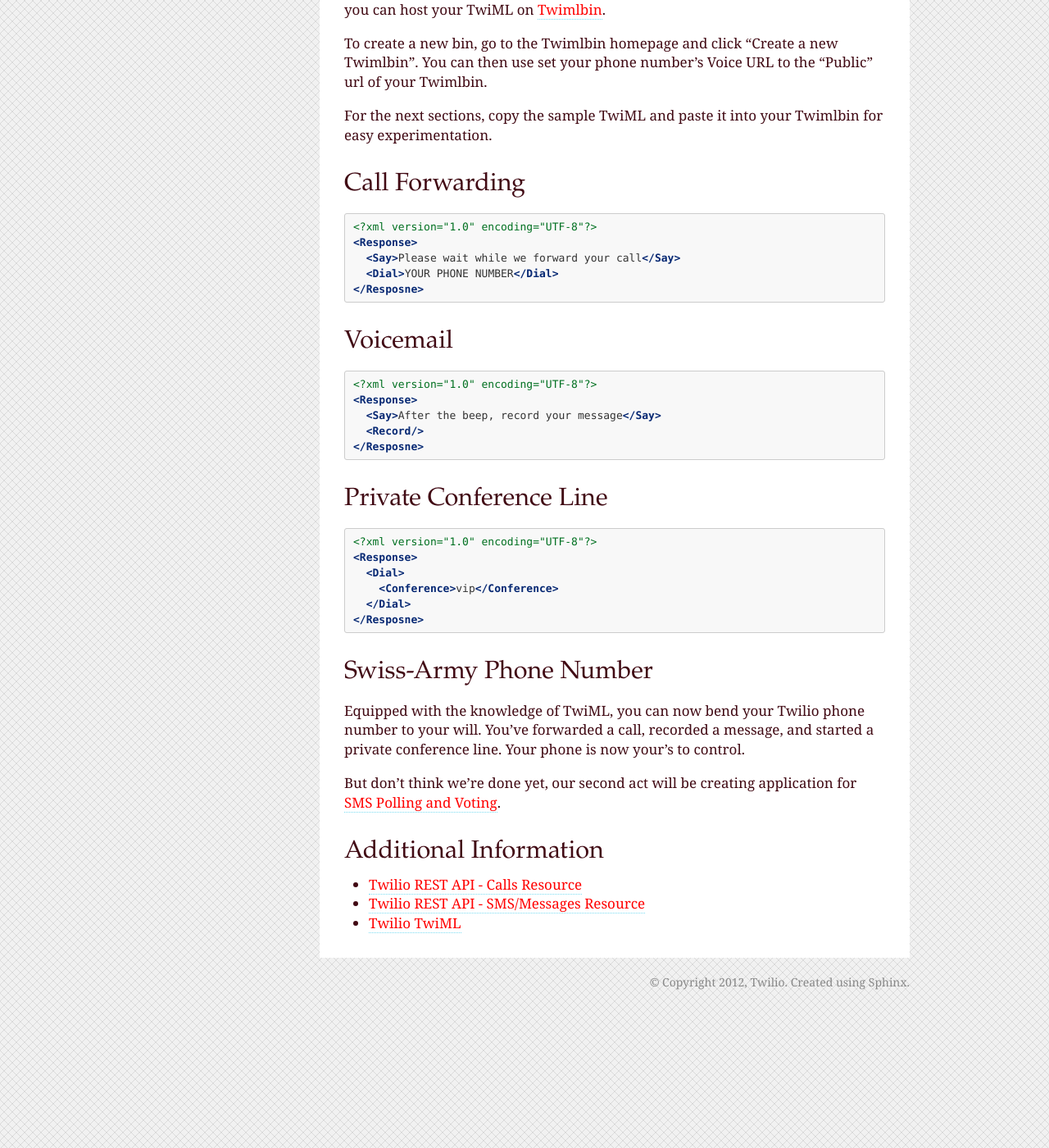
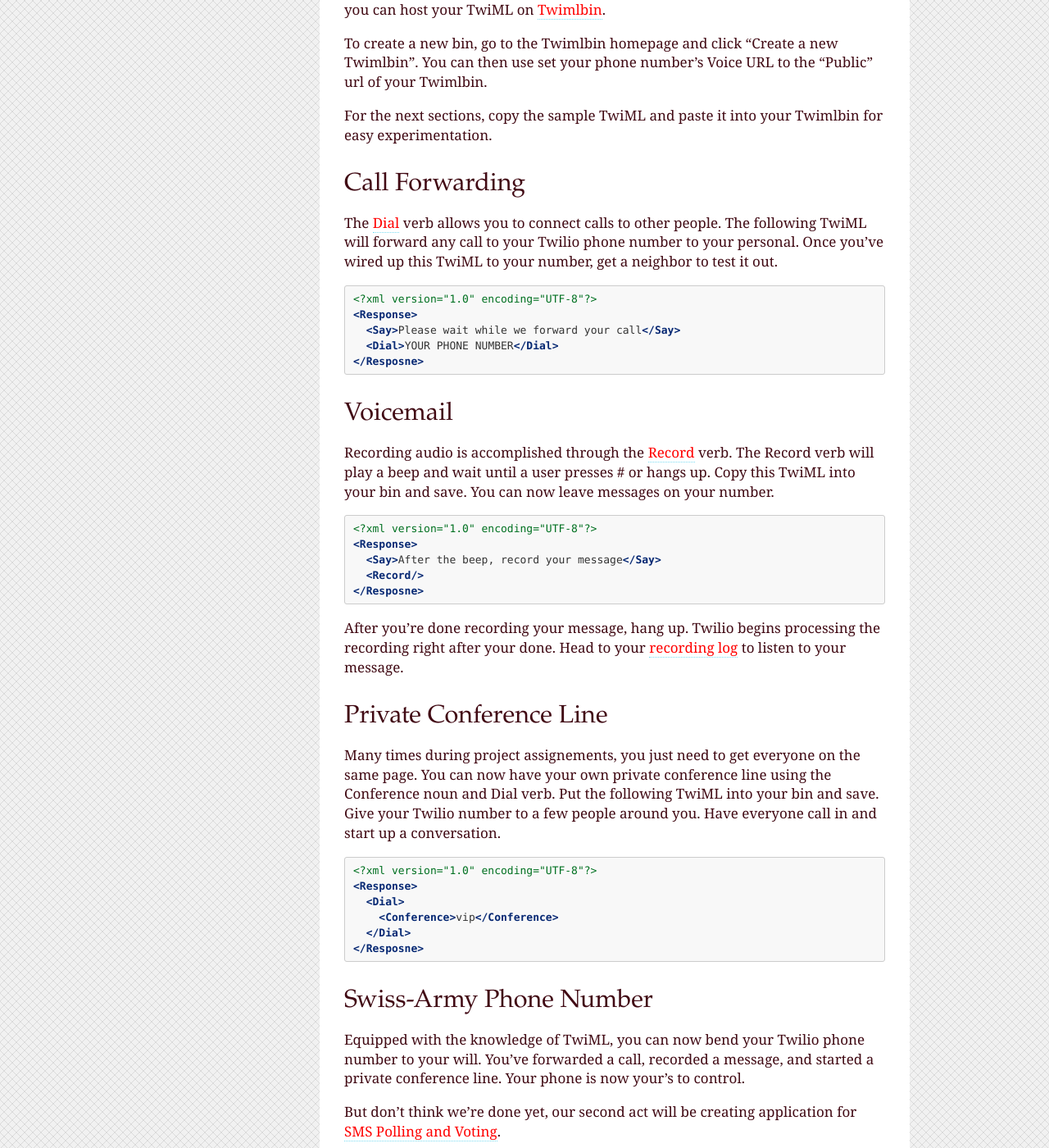
Before and after one commit to twilio/calworkshop, a Sphinx documentation site: the page built from docs/quickstart.rst, in a window 1280 px wide and 1400 px high, scrolled down 3249 px. Shown: the whole window at 82% size. Built offline with Sphinx 7.4.7, drawn with Linux system fonts in a browser that asks for light colours.

Commit message:
Finish first pass at the quickstart

```diff
--- a/docs/quickstart.rst
+++ b/docs/quickstart.rst
@@ -152,6 +152,10 @@
 Call Forwarding
 ---------------
 
+The `Dial`_ verb allows you to connect calls to other people. The following
+TwiML will forward any call to your Twilio phone number to your personal. Once
+you've wired up this TwiML to your number, get a neighbor to test it out.
+
 .. code-block:: xml
 
     <?xml version="1.0" encoding="UTF-8"?>
@@ -164,6 +168,10 @@
 Voicemail
 ---------
 
+Recording audio is accomplished through the `Record`_ verb. The Record verb
+will play a beep and wait until a user presses # or hangs up. Copy this TwiML
+into your bin and save. You can now leave messages on your number.
+
 .. code-block:: xml
 
     <?xml version="1.0" encoding="UTF-8"?>
@@ -172,9 +180,20 @@
       <Record/>
     </Resposne>
 
+After you're done recording your message, hang up. Twilio begins processing the
+recording right after your done. Head to your `recording log
+<https://www.twilio.com/user/account/log/recordings>`_ to listen to your
+message.
+
 
 Private Conference Line
 -----------------------
+
+Many times during project assignements, you just need to get everyone on the
+same page. You can now have your own private conference line using the
+Conference noun and Dial verb. Put the following TwiML into your bin and save.
+Give your Twilio number to a few people around you. Have everyone call in and
+start up a conversation.
 
 .. code-block:: xml
 
```
